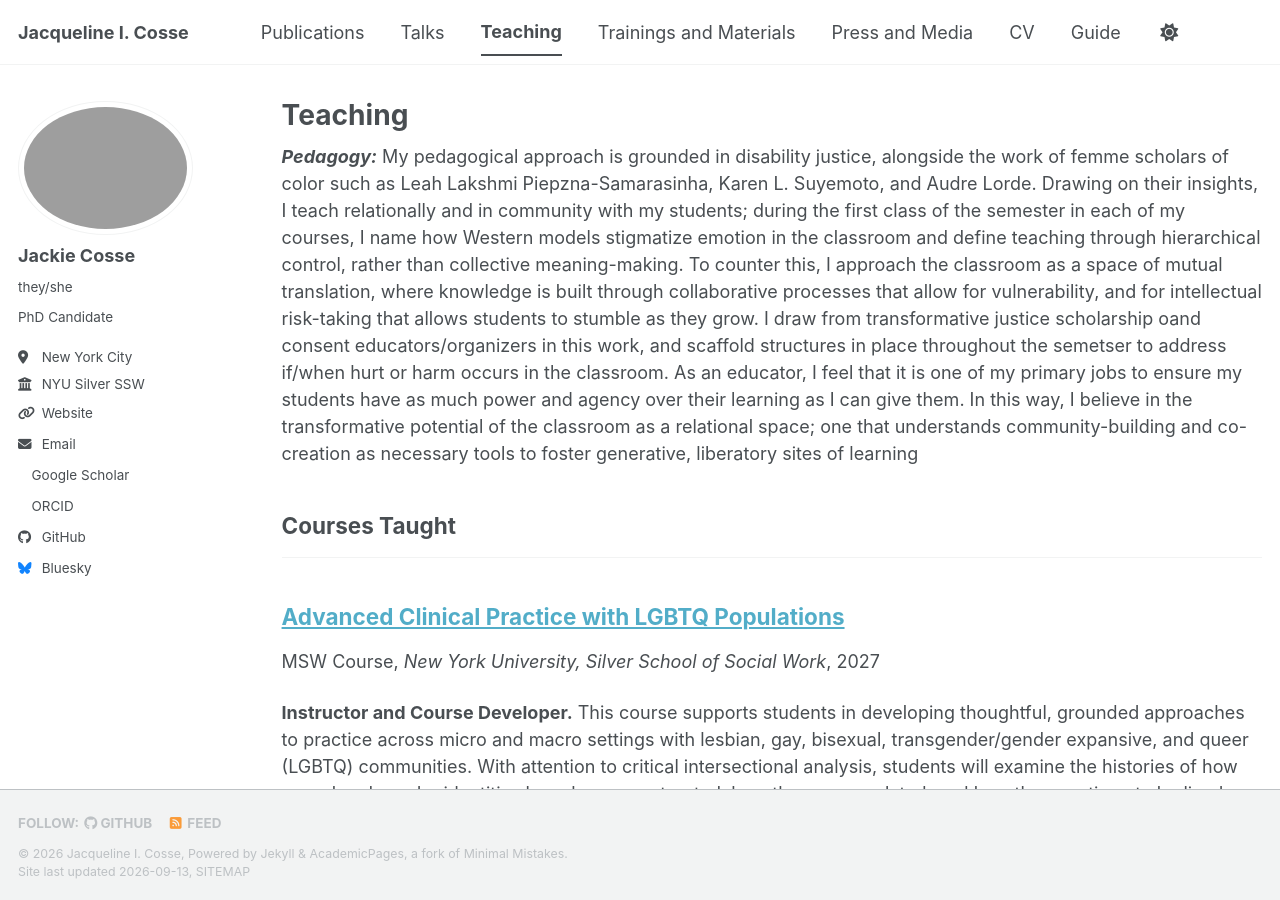
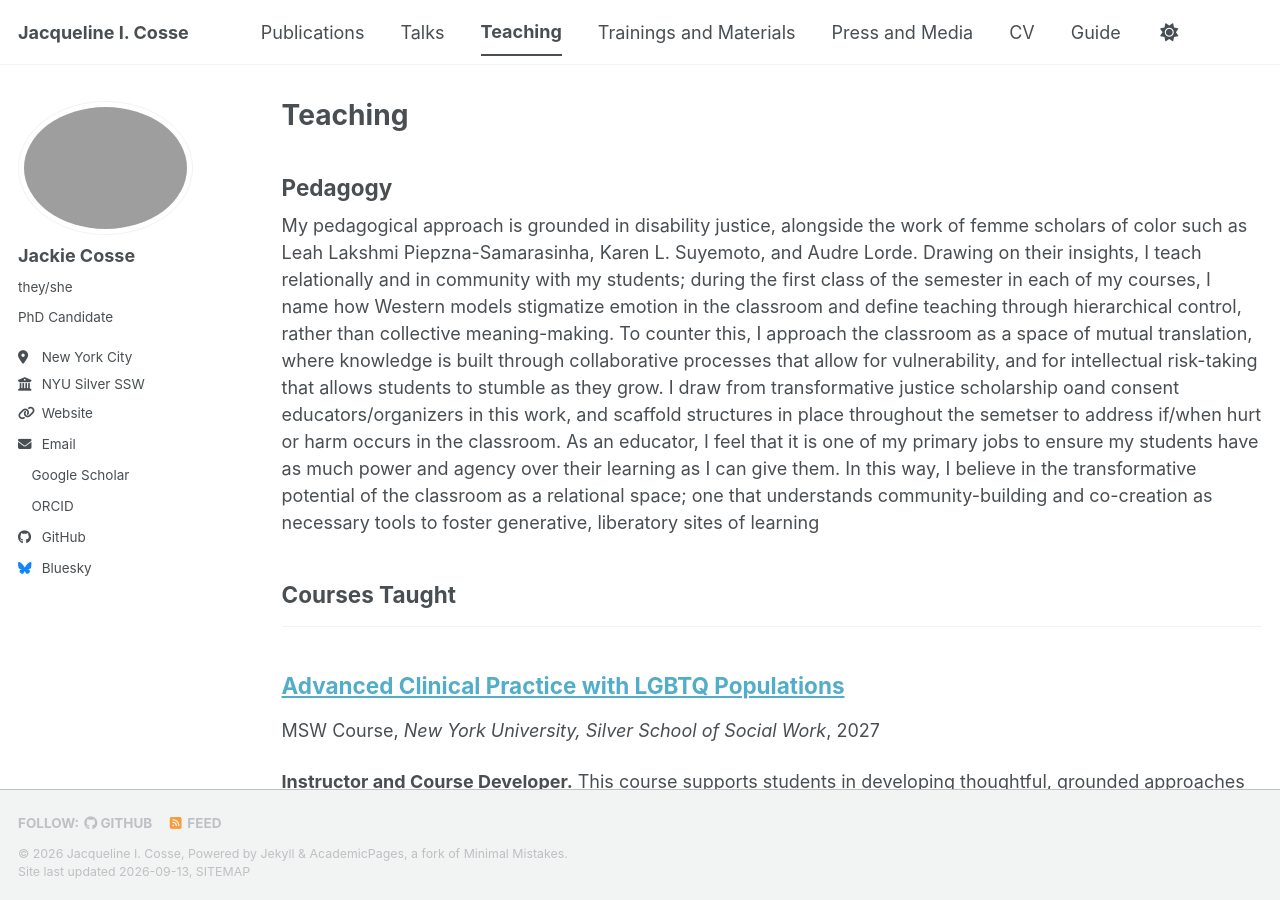
Before and after one commit to jackiecosse/jackiecosse.com, a Jekyll site: the page built from _pages/teaching.html, in a window 1280 px wide and 900 px high. Built offline with Jekyll 4.4.1, drawn with Linux system fonts in a browser that asks for light colours; a style sheet for code colours, icons or effects is not loaded.

Commit message:
Update teaching.html [header change]

```diff
--- a/_pages/teaching.html
+++ b/_pages/teaching.html
@@ -7,7 +7,8 @@
 
 {% include base_path %}
 
-<em><strong>Pedagogy:</strong></em> My pedagogical approach is grounded in disability justice, alongside the work of femme scholars of color such as Leah Lakshmi Piepzna-Samarasinha, Karen L. Suyemoto, and Audre Lorde. Drawing on their insights, I teach relationally and in community with my students; during the first class of the semester in each of my courses, I name how Western models stigmatize emotion in the classroom and define teaching through hierarchical control, rather than collective meaning-making. To counter this, I approach the classroom as a space of mutual translation, where knowledge is built through collaborative processes that allow for vulnerability, and for intellectual risk-taking that allows students to stumble as they grow. I draw from transformative justice scholarship oand consent educators/organizers in this work, and scaffold structures in place throughout the semetser to address if/when hurt or harm occurs in the classroom.
+<h2>Pedagogy</h2>
+My pedagogical approach is grounded in disability justice, alongside the work of femme scholars of color such as Leah Lakshmi Piepzna-Samarasinha, Karen L. Suyemoto, and Audre Lorde. Drawing on their insights, I teach relationally and in community with my students; during the first class of the semester in each of my courses, I name how Western models stigmatize emotion in the classroom and define teaching through hierarchical control, rather than collective meaning-making. To counter this, I approach the classroom as a space of mutual translation, where knowledge is built through collaborative processes that allow for vulnerability, and for intellectual risk-taking that allows students to stumble as they grow. I draw from transformative justice scholarship oand consent educators/organizers in this work, and scaffold structures in place throughout the semetser to address if/when hurt or harm occurs in the classroom.
 
 As an educator, I feel that it is one of my primary jobs to ensure my students have as much power and agency over their learning as I can give them. In this way, I believe in the transformative potential of the classroom as a relational space; one that understands community-building and co-creation as necessary tools to foster generative, liberatory sites of learning
 
```
